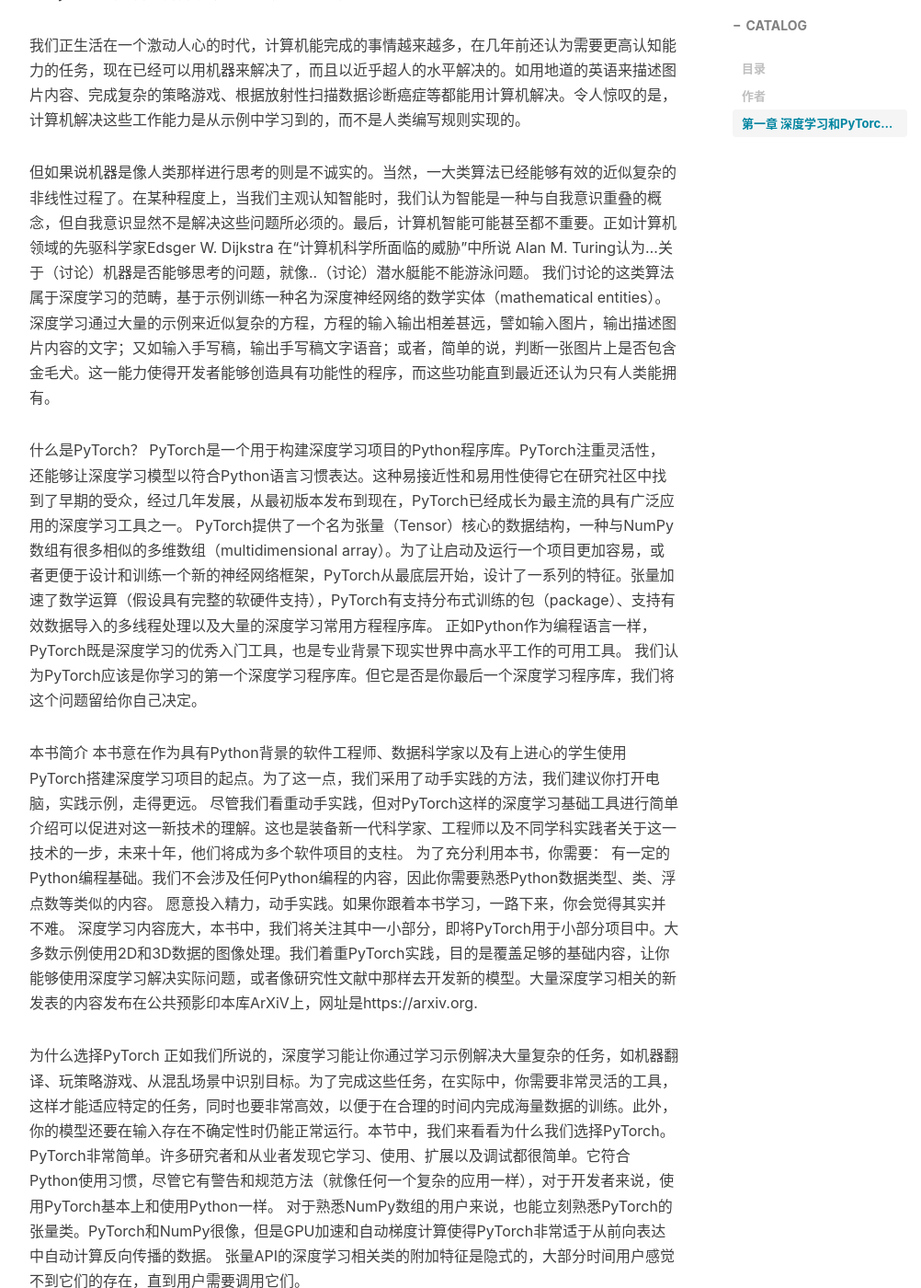
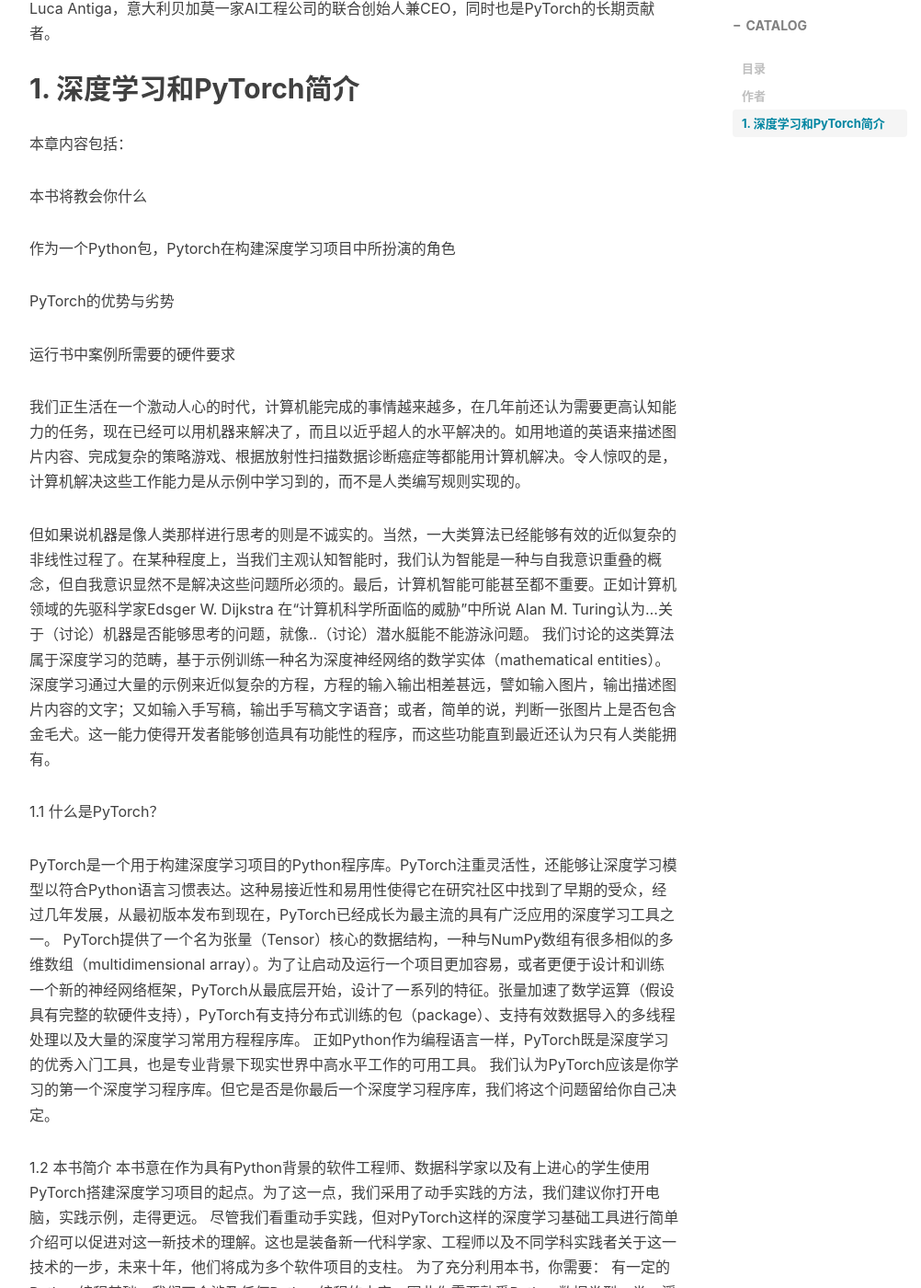
Before and after one commit to Bjoux2/Bjoux2.github.io, a Jekyll site: the page built from _posts/2020-01-17-Manning-新书-Deep-learning-with-PyTorch-全文翻译.md, in a window 1280 px wide and 1400 px high, scrolled down 1293 px. Shown: the whole window at 92% size, without its empty margins (233-1235 px from the left). Built offline with Jekyll 4.4.1, drawn with Linux system fonts in a browser that asks for light colours; nearby versions of some CDN libraries; comment, search, counter and statistics services are not loaded; some of the changed text lies outside the part shown.

Commit message:
Update 2020-01-17-Manning-新书-Deep-learning-with-PyTorch-全文翻译.md

```diff
--- a/_posts/2020-01-17-Manning-新书-Deep-learning-with-PyTorch-全文翻译.md
+++ b/_posts/2020-01-17-Manning-新书-Deep-learning-with-PyTorch-全文翻译.md
@@ -10,35 +10,42 @@
     - Blog
 ---
 
-> 前人栽树，后人乘凉。感谢PyTorch。
+> 1.前人栽树，后人乘凉，感谢PyTorch。
 >
-> 本翻译为兴趣所致，如有侵权问题，请联系删除（仅官方公开版本发布内容的译文会公开，未发布内容也会翻译但不会公开）。
+> 2.本翻译为兴趣所致，如有侵权问题，请联系删除（仅官方版本公开发布内容的译文会公开，未发布内容也会翻译但不会公开）。
 >
->能力一般，水平有限（郭德纲），若觉得翻译质量差，还请多包容。
+> 3.能力一般，水平有限（郭德纲），若觉得翻译质量差，还请多包容。
 >
->每天两千字连载
+> 4.每天两千字连载。
 
 ## 目录
-深度学习和PyTorch简介
-PyTorch简介
-本书简介
-为什么选择PyTorch
-PyTorch has the batteries included
+
+1. 深度学习和PyTorch简介
+
+1.1 PyTorch简介
+
+1.2 本书简介
+
+1.3 为什么选择PyTorch
+
+1.4 PyTorch has the batteries included
 
 ## 作者
 
 Eli Stevens，软件工程师，十五年工作经验，过去七年在一家医疗设置制造初创企业担任首席技术官。
+
 Luca Antiga，意大利贝加莫一家AI工程公司的联合创始人兼CEO，同时也是PyTorch的长期贡献者。
 
-## 第一章 深度学习和PyTorch简介
-
-
-第一章
+## 1. 深度学习和PyTorch简介
 
 本章内容包括：
+
 本书将教会你什么
+
 作为一个Python包，Pytorch在构建深度学习项目中所扮演的角色
+
 PyTorch的优势与劣势
+
 运行书中案例所需要的硬件要求
 
 
@@ -48,13 +55,14 @@
 Alan M. Turing认为...关于（讨论）机器是否能够思考的问题，就像..（讨论）潜水艇能不能游泳问题。
 我们讨论的这类算法属于深度学习的范畴，基于示例训练一种名为深度神经网络的数学实体（mathematical entities）。深度学习通过大量的示例来近似复杂的方程，方程的输入输出相差甚远，譬如输入图片，输出描述图片内容的文字；又如输入手写稿，输出手写稿文字语音；或者，简单的说，判断一张图片上是否包含金毛犬。这一能力使得开发者能够创造具有功能性的程序，而这些功能直到最近还认为只有人类能拥有。
 
-什么是PyTorch？
+1.1 什么是PyTorch？
+
 PyTorch是一个用于构建深度学习项目的Python程序库。PyTorch注重灵活性，还能够让深度学习模型以符合Python语言习惯表达。这种易接近性和易用性使得它在研究社区中找到了早期的受众，经过几年发展，从最初版本发布到现在，PyTorch已经成长为最主流的具有广泛应用的深度学习工具之一。
 PyTorch提供了一个名为张量（Tensor）核心的数据结构，一种与NumPy数组有很多相似的多维数组（multidimensional array）。为了让启动及运行一个项目更加容易，或者更便于设计和训练一个新的神经网络框架，PyTorch从最底层开始，设计了一系列的特征。张量加速了数学运算（假设具有完整的软硬件支持），PyTorch有支持分布式训练的包（package）、支持有效数据导入的多线程处理以及大量的深度学习常用方程程序库。
 正如Python作为编程语言一样，PyTorch既是深度学习的优秀入门工具，也是专业背景下现实世界中高水平工作的可用工具。
 我们认为PyTorch应该是你学习的第一个深度学习程序库。但它是否是你最后一个深度学习程序库，我们将这个问题留给你自己决定。
 
-本书简介
+1.2 本书简介
 本书意在作为具有Python背景的软件工程师、数据科学家以及有上进心的学生使用PyTorch搭建深度学习项目的起点。为了这一点，我们采用了动手实践的方法，我们建议你打开电脑，实践示例，走得更远。
 尽管我们看重动手实践，但对PyTorch这样的深度学习基础工具进行简单介绍可以促进对这一新技术的理解。这也是装备新一代科学家、工程师以及不同学科实践者关于这一技术的一步，未来十年，他们将成为多个软件项目的支柱。
 为了充分利用本书，你需要：
@@ -62,7 +70,7 @@
 愿意投入精力，动手实践。如果你跟着本书学习，一路下来，你会觉得其实并不难。
 深度学习内容庞大，本书中，我们将关注其中一小部分，即将PyTorch用于小部分项目中。大多数示例使用2D和3D数据的图像处理。我们着重PyTorch实践，目的是覆盖足够的基础内容，让你能够使用深度学习解决实际问题，或者像研究性文献中那样去开发新的模型。大量深度学习相关的新发表的内容发布在公共预影印本库ArXiV上，网址是https://arxiv.org.
 
-为什么选择PyTorch
+1.3 为什么选择PyTorch
 正如我们所说的，深度学习能让你通过学习示例解决大量复杂的任务，如机器翻译、玩策略游戏、从混乱场景中识别目标。为了完成这些任务，在实际中，你需要非常灵活的工具，这样才能适应特定的任务，同时也要非常高效，以便于在合理的时间内完成海量数据的训练。此外，你的模型还要在输入存在不确定性时仍能正常运行。本节中，我们来看看为什么我们选择PyTorch。
 PyTorch非常简单。许多研究者和从业者发现它学习、使用、扩展以及调试都很简单。它符合Python使用习惯，尽管它有警告和规范方法（就像任何一个复杂的应用一样），对于开发者来说，使用PyTorch基本上和使用Python一样。
 对于熟悉NumPy数组的用户来说，也能立刻熟悉PyTorch的张量类。PyTorch和NumPy很像，但是GPU加速和自动梯度计算使得PyTorch非常适于从前向表达中自动计算反向传播的数据。
```
